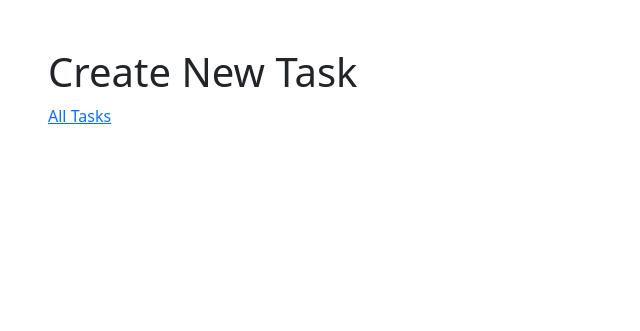
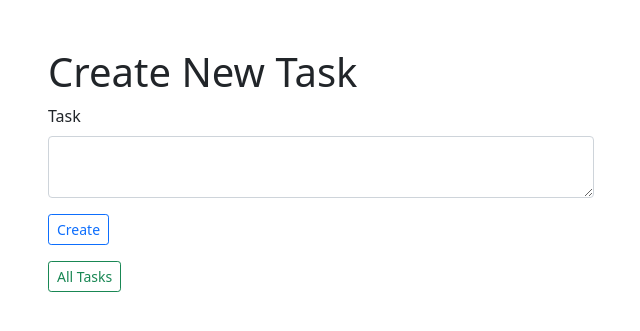
Before and after one commit to hmtareque/django-unchained, a Django app: page /tasks/create in a window 1280 px wide. Shown: the top 331 px of the page, without its empty margins (319-959 px from the left). Run offline with Django 3.2, Linux system fonts and the light colour scheme.

Commit message:
create task form added

```diff
--- a/todo/tasks/urls.py
+++ b/todo/tasks/urls.py
@@ -5,5 +5,6 @@ app_name = 'tasks'
 urlpatterns = [
     path('', views.index, name="index"),
     path('create', views.create, name="create"),
-    path('/<int:task_id>/complete', views.complete, name="complete"),
+    path('store', views.store, name="store"),
+    path('<int:task_id>/complete', views.complete, name="complete"),
 ]
--- a/todo/tasks/views.py
+++ b/todo/tasks/views.py
@@ -1,4 +1,5 @@
 from django.shortcuts import render
+from django.http import HttpResponse
 from .models import Task
 
 # Create your views here.
@@ -14,6 +15,13 @@ def index(request):
 def create(request):
     return render(request, 'tasks/create.html')
 
+# Store a task
+def store(request):
+    print('store task')
+
+
+    return HttpResponse(request)
+
 # Complete a task
 def complete(request, task_id):
     return render(request, 'tasks/create.html')
--- a/todo/templates/tasks/create.html
+++ b/todo/templates/tasks/create.html
@@ -1,9 +1,18 @@
-{% extends 'layouts/app.html' %} {% block title %} Tasks {% endblock %}
+{% extends 'layouts/app.html' %} {% block title %} Create New Task {% endblock %}
 
 {% block content %}
 <h1>Create New Task</h1>
 
+<form action="{% url 'tasks:store' %}" method="post">
+  {% csrf_token %}
+  <div class="mb-3">
+    <label for="task" class="form-label">Task</label>
+    <textarea id="task" name="task" class="form-control"  aria-describedby="taskHelp"></textarea>
+  </div>
+  <button type="submit" class="btn btn-sm btn-outline-primary">Create</button>
+</form>
 
-<a href="{% url 'tasks:index' %}">All Tasks</a>
+
+<a href="{% url 'tasks:index' %}" class="btn btn-sm btn-outline-success mt-3">All Tasks</a>
 
 {% endblock %}
--- a/todo/templates/tasks/index.html
+++ b/todo/templates/tasks/index.html
@@ -13,6 +13,6 @@
   {% endfor %}
 </ul>
 
-<a href="{% url 'tasks:create' %}">Create New Task</a>
+<a href="{% url 'tasks:create' %}" class="btn btn-sm btn-outline-success">Create New Task</a>
 
 {% endblock %}
```
